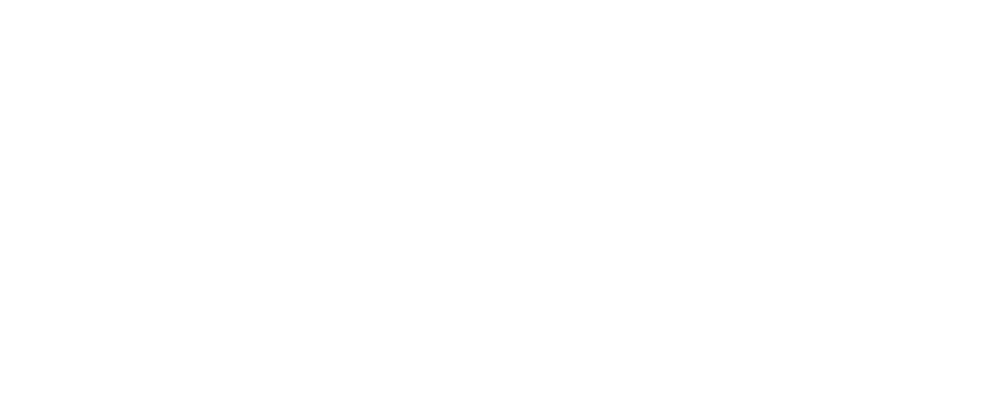
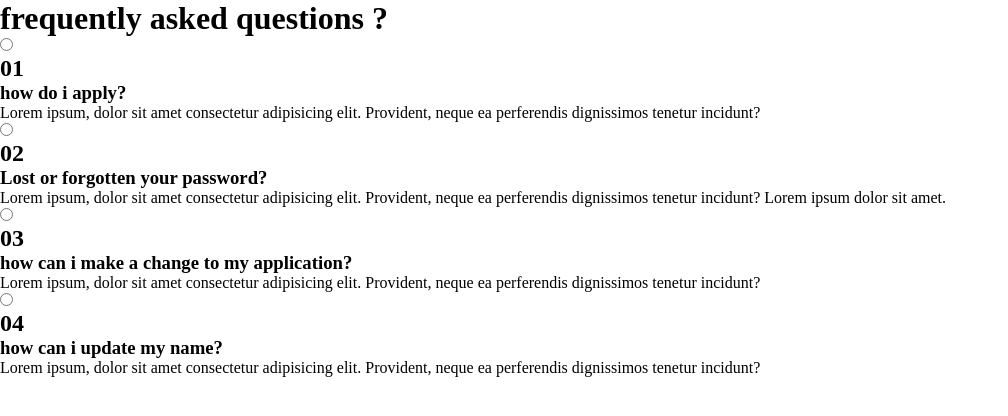
Before and after one commit to shivanijaiswar13/FAQ-Section, a plain HTML site: page index.html in a window 1280 px wide. Shown: the whole page, without its empty margins (0-1008 px from the left). Drawn offline with Linux system fonts and the light colour scheme.

Commit message:
html structure

```diff
--- a/index.html
+++ b/index.html
@@ -7,6 +7,49 @@
     <link rel="stylesheet" href="style.css">
 </head>
 <body>
+    <div class="container">
+        <h1>frequently asked questions ?</h1>
+        <div class="tab">
+            <input type="radio" name="acc" id="acc1">
+            <label for="acc1">
+                <h2>01</h2>
+                <h3>how do i apply?</h3>
+            </label>
+            <div class="content"><p>Lorem ipsum, dolor sit amet consectetur adipisicing elit. Provident, neque ea perferendis dignissimos tenetur incidunt?</p></div>
+
+        </div>
+
+        <div class="tab">
+            <input type="radio" name="acc" id="acc2">
+            <label for="acc2">
+                <h2>02</h2>
+                <h3>Lost or forgotten your password?</h3>
+            </label>
+            <div class="content"><p>Lorem ipsum, dolor sit amet consectetur adipisicing elit. Provident, neque ea perferendis dignissimos tenetur incidunt? Lorem ipsum dolor sit amet.</p></div>
+
+
+        </div>
+
+        <div class="tab">
+            <input type="radio" name="acc" id="acc3">
+            <label for="acc3">
+                <h2>03</h2>
+                <h3>how can i make a change to my application?</h3>
+            </label>
+            <div class="content"><p>Lorem ipsum, dolor sit amet consectetur adipisicing elit. Provident, neque ea perferendis dignissimos tenetur incidunt?</p></div>
+
+        </div>
+
+        <div class="tab">
+            <input type="radio" name="acc" id="acc4">
+            <label for="acc4">
+                <h2>04</h2>
+                <h3>how can i update my name?</h3>
+            </label>
+            <div class="content"><p>Lorem ipsum, dolor sit amet consectetur adipisicing elit. Provident, neque ea perferendis dignissimos tenetur incidunt?</p></div>
+
+        </div>
+    </div>
 
 </body>
 </html>
```
